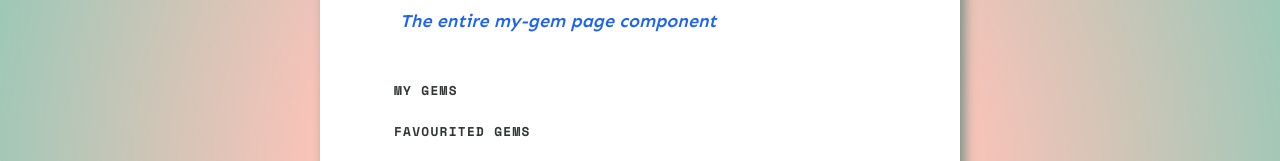
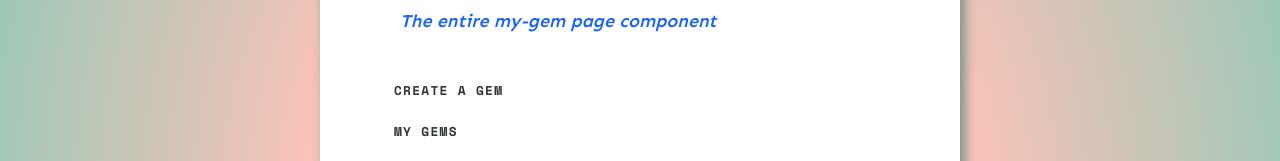
Before and after one commit to Ametrysinine/LocalGems, a React (Vite) app in the folder client/: page /my-gems in a window 1280 px wide. Shown: the part 213-374 px from the top of the page. Built offline with nearby package versions, Linux system fonts and the light colour scheme; no server answers; a web font is replaced by a local one.

Commit message:
Add CreateGemForm button to show component

```diff
--- a/client/src/components/MyGems.jsx
+++ b/client/src/components/MyGems.jsx
@@ -1,10 +1,12 @@
 import GemList from "./GemList";
+import CreateGemForm from "./CreateGemForm";
 import { useEffect, useState } from "react";
 import { useToken } from "../contexts/TokenContext";
 
 const MyGems = () => {
   const [gems, setGems] = useState([]);
   const [filter, setFilter] = useState('posted_gems');
+  const [showCreateGem, setShowCreateGem] = useState(false);
 
   const { user, error, validateToken } = useToken();
 
@@ -37,6 +39,9 @@ const MyGems = () => {
       <article className="page-body">
         <section className="page-body-content">
           <h1 className="text-lg font-semibold text-blue-600 italic text-2xl p-4 ">The entire my-gem page component</h1>
+          {showCreateGem && <CreateGemForm />}
+          <br />
+          <button onClick={() => setShowCreateGem(true)}>Create a Gem</button>
           <br />
           <button onClick={() => setFilter("posted_gems")}>My Gems</button>
           <br />
```
